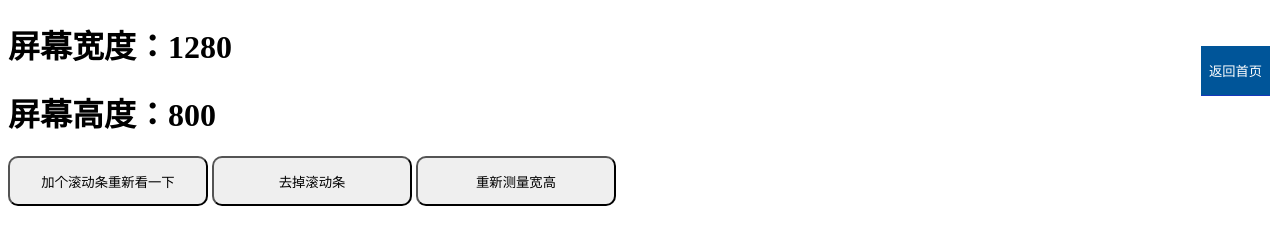
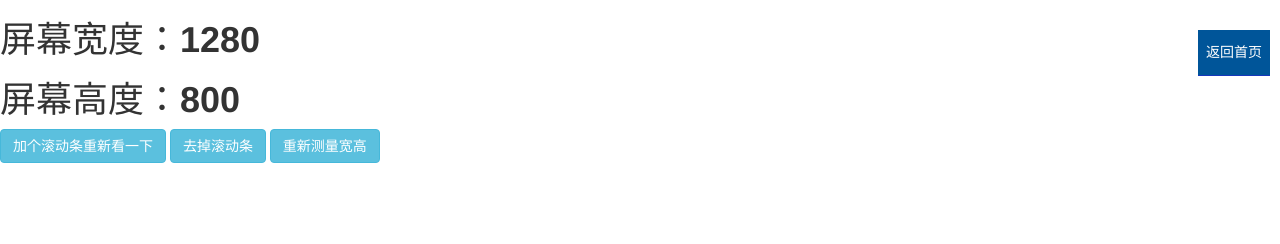
Before and after one commit to haley168/toolsHaley, a plain HTML site: page pages/getWidth.html in a window 1280 px wide. Drawn offline with nearby package versions, Linux system fonts and the light colour scheme.

Commit message:
用boot控制按钮样式

```diff
--- a/pages/getWidth.html
+++ b/pages/getWidth.html
@@ -8,6 +8,8 @@
     <meta name="Keywords" content="">
     <meta name="Description" content="">
     <script src="https://cdn.bootcss.com/jquery/1.11.3/jquery.min.js"></script>
+    <link href="https://cdn.bootcss.com/bootstrap/3.3.5/css/bootstrap.min.css" rel="stylesheet">
+    <script src="https://cdn.bootcss.com/bootstrap/3.3.5/js/bootstrap.min.js"></script>
     <script src="../js/goToHome.js"></script>
     <title>弹出浏览可视区域宽度和高度——haley</title>
     <style>
@@ -17,7 +19,7 @@
             display: none;
             /*border:1px solid #f00;*/
         }
-        .btns>input[type='button']{
+/*         .btns>input[type='button']{
             height:50px;
             width:200px;
             border-radius:10px;
@@ -26,7 +28,7 @@
         }
         .btns>input[type='button']:hover{
             opacity:0.7;
-        }
+        } */
     </style>
 </head>
 <body>
@@ -35,9 +37,9 @@
     <h1 class="h">屏幕高度：<b></b></h1>
 </div>
 <div class="btns">
-    <input type="button" value="加个滚动条重新看一下" id="addScroll"/>
-    <input type="button" value="去掉滚动条" id="removeScroll"/>
-    <input type="button" value="重新测量宽高" id="btnGetSize"/>
+    <input type="button"  class="btn btn-info" value="加个滚动条重新看一下" id="addScroll"/>
+    <input type="button"  class="btn btn-info" value="去掉滚动条" id="removeScroll"/>
+    <input type="button"  class="btn btn-info" value="重新测量宽高" id="btnGetSize"/>
 </div>
 <div class="con"></div>
 <script>
```
